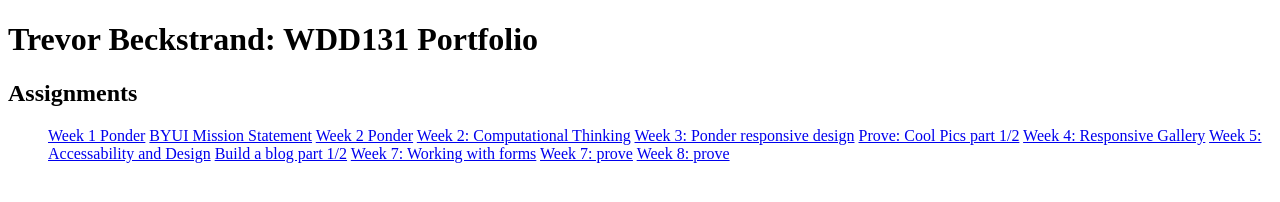
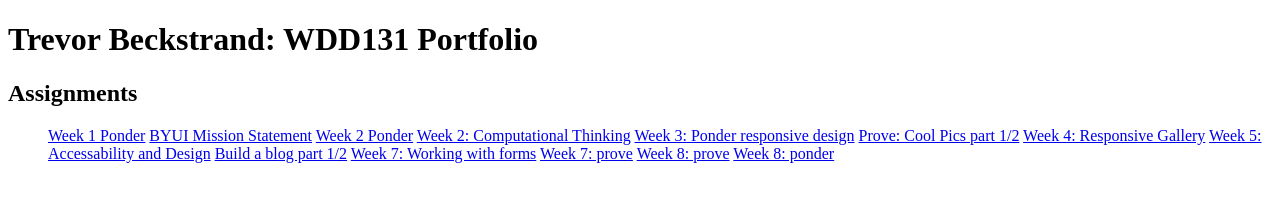
Before and after one commit to trevorrbeckstrand-11/wdd131, a plain HTML site: page index.html in a window 1280 px wide. Drawn offline with Linux system fonts and the light colour scheme.

Commit message:
week8_ponder

```diff
--- a/index.html
+++ b/index.html
@@ -30,6 +30,7 @@
             <a href="ponder/form.html">Week 7: Working with forms</a>
             <a href="eventform/event.html">Week 7: prove</a>
             <a href="ponder/courses.html">Week 8: prove</a>
+            <a href="dice-game-example-main/game.html">Week 8: ponder</a>
         </ul>
     </main>
 
```
